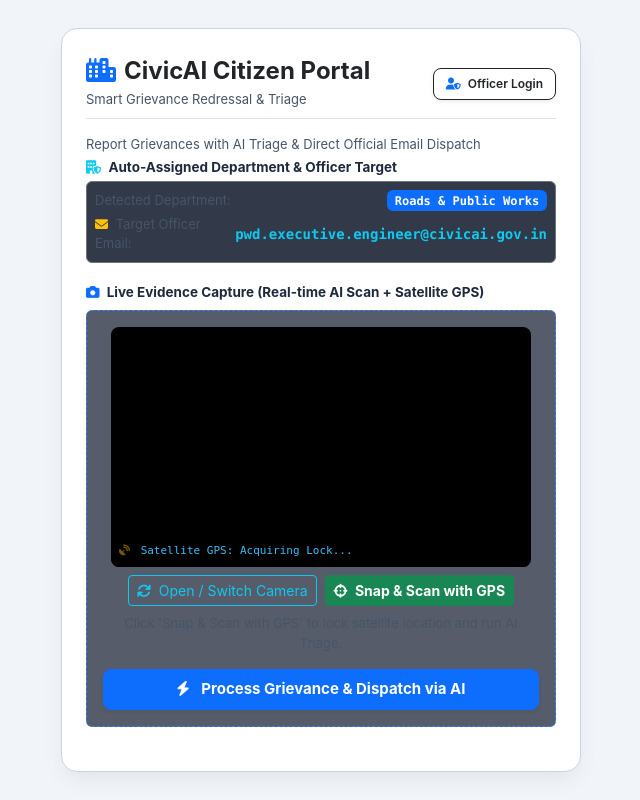
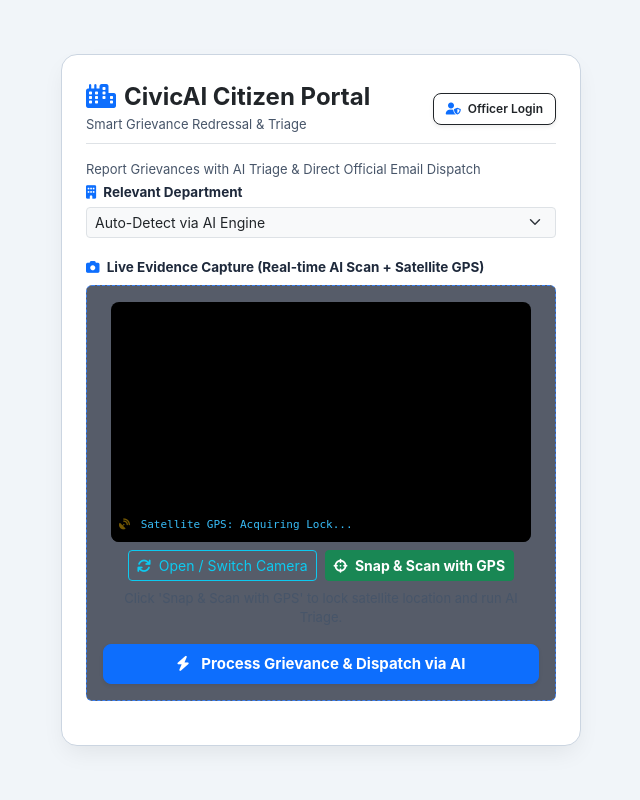
Before and after one commit to RohiVishwa/civic-ai-portal, a Flask app: page / in a window 1280 px wide. Shown: the whole page, without its empty margins (319-959 px from the left). Run offline with Flask 3, Linux system fonts and the light colour scheme; data comes from the database, SQL or seed files in the repository.

Commit message:
Remove officer email card from homepage and restore clean Relevant Department dropdown

```diff
--- a/templates/index.html
+++ b/templates/index.html
@@ -139,20 +139,12 @@
             <div class="mb-3">
                 <!-- Dynamic Auto-Assigned Department & Officer Target -->
             <div class="mb-3">
-                <label class="form-label small fw-bold text-white mb-1">
-                    <i class="fa-solid fa-building-shield text-info me-1"></i> Auto-Assigned Department &amp; Officer Target
+                <label class="form-label small fw-bold text-dark mb-1">
+                    <i class="fa-solid fa-building text-primary me-1"></i> Relevant Department
                 </label>
-                <div class="p-2 rounded border border-secondary" style="background: rgba(15, 23, 42, 0.85);">
-                    <div class="d-flex justify-content-between align-items-center mb-1">
-                        <span class="text-secondary small">Detected Department:</span>
-                        <span id="display_dept" class="badge bg-primary text-white font-monospace">Roads & Public Works</span>
-                    </div>
-                    <div class="d-flex justify-content-between align-items-center">
-                        <span class="text-secondary small"><i class="fa-solid fa-envelope text-warning me-1"></i> Target Officer Email:</span>
-                        <span id="display_officer_email" class="text-info font-monospace small fw-bold">pwd.executive.engineer@civicai.gov.in</span>
-                    </div>
-                </div>
-                <input type="hidden" name="department" id="input_department" value="Roads & Public Works">
+                <select name="department" class="form-select form-select-sm" style="pointer-events: none; background-color: #f8f9fa;">
+                    <option value="Auto-Detect via AI Engine" selected>Auto-Detect via AI Engine</option>
+                </select>
             </div>
             </div>
 
@@ -305,41 +297,7 @@ window.addEventListener('DOMContentLoaded', () => {
 });
 </script>
 
-<script>
-    const DEPT_MAP = [
-        { keywords: ["water", "pipe", "leak", "sewer", "drain", "drainage", "overflow", "gutter", "tap"], dept: "Water & Sanitation", email: "water.sanitation.je@civicai.gov.in" },
-        { keywords: ["garbage", "trash", "waste", "dump", "bin", "smell", "dirt", "sweeper", "cleaning"], dept: "Sanitation & Waste Management", email: "sanitation.inspector@civicai.gov.in" },
-        { keywords: ["light", "streetlight", "pole", "electric", "wire", "power", "spark", "transformer", "dark"], dept: "Electricity & Street Lighting", email: "electricity.nodal@civicai.gov.in" },
-        { keywords: ["encroachment", "illegal", "hawker", "parking", "footpath", "block"], dept: "Town Planning & Enforcement", email: "townplanning.officer@civicai.gov.in" },
-        { keywords: ["road", "pothole", "tar", "path", "street", "broken road", "asphalt", "traffic"], dept: "Roads & Public Works", email: "pwd.executive.engineer@civicai.gov.in" }
-    ];
 
-    const descField = document.querySelector('textarea[name="description"]') || document.getElementById('description') || document.querySelector('textarea');
-    const dispDept = document.getElementById('display_dept');
-    const dispMail = document.getElementById('display_officer_email');
-    const hidDept = document.getElementById('input_department');
-
-    if (descField && dispDept && dispMail) {
-        descField.addEventListener('input', function() {
-            const txt = this.value.toLowerCase();
-            let matched = false;
-            for (let item of DEPT_MAP) {
-                if (item.keywords.some(k => txt.includes(k))) {
-                    dispDept.textContent = item.dept;
-                    dispMail.textContent = item.email;
-                    if (hidDept) hidDept.value = item.dept;
-                    matched = true;
-                    break;
-                }
-            }
-            if (!matched && txt.trim().length === 0) {
-                dispDept.textContent = "Roads & Public Works";
-                dispMail.textContent = "pwd.executive.engineer@civicai.gov.in";
-                if (hidDept) hidDept.value = "Roads & Public Works";
-            }
-        });
-    }
-</script>
 
 </body>
 </html>
```
